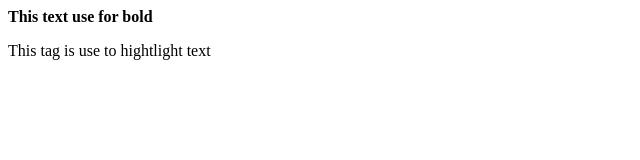
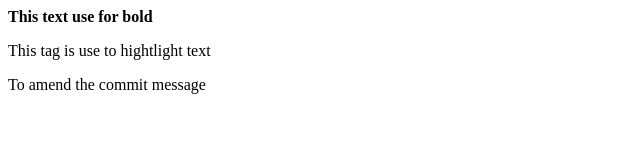
Before and after one commit to WebInOut/Project, a plain HTML site: page Bold.html in a window 1280 px wide. Shown: the whole page, without its empty margins (0-640 px from the left). Drawn offline with Linux system fonts and the light colour scheme.

Commit message:
amend commit try final

```diff
--- a/Bold.html
+++ b/Bold.html
@@ -8,5 +8,6 @@
 <body>
     <b>This text use for bold</b>
     <p>This tag is use to hightlight text</p>
+    <p>To amend the commit message</p>
 </body>
 </html>
```
Also changed, not shown: Heading.html (+1 -0 lines), index.html (+1 -0 lines).
